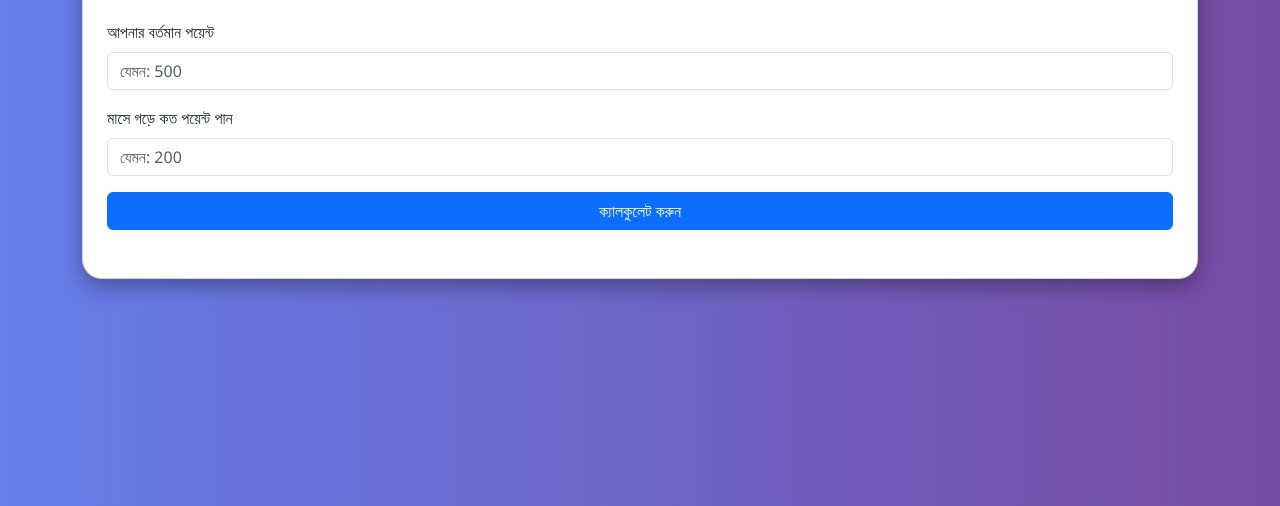
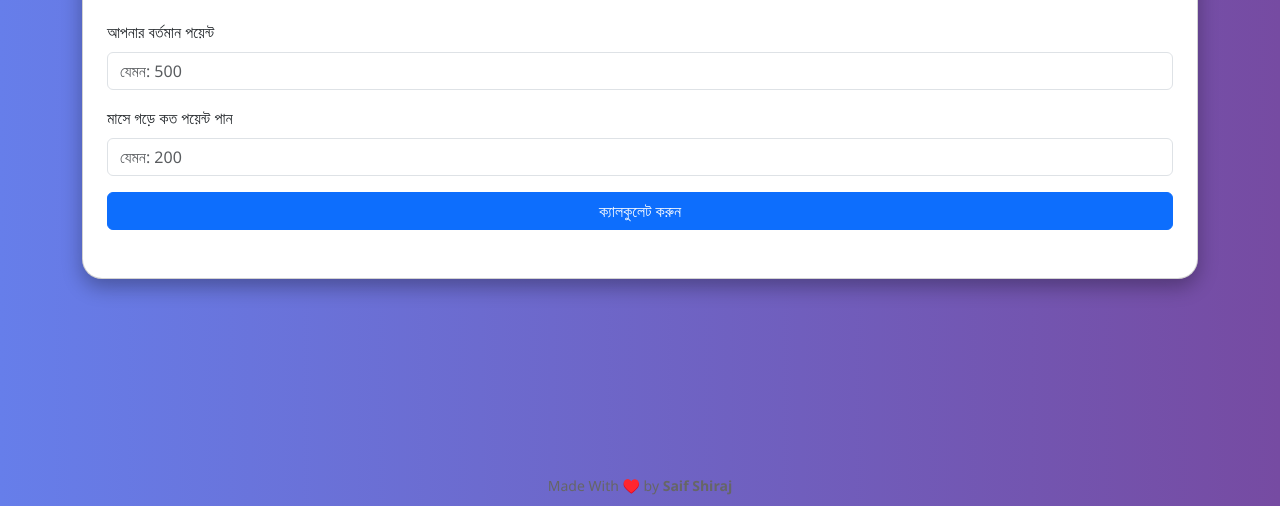
Before and after one commit to saifshiraj014-rgb/play-points-calculator, a plain HTML site: page index.html in a window 1280 px wide. Shown: the part 294-800 px from the top of the page. Drawn offline with nearby package versions, Linux system fonts and the light colour scheme.

Commit message:
Add files via upload

```diff
--- a/index.html
+++ b/index.html
@@ -93,5 +93,8 @@
       }
     }
   </script>
+  <footer style="position: fixed; bottom: 10px; left: 0; right: 0; text-align: center; font-size: 14px; color: #666;">
+  Made With ♥️ by <strong>Saif Shiraj</strong>
+</footer>
 </body>
 </html>
```
